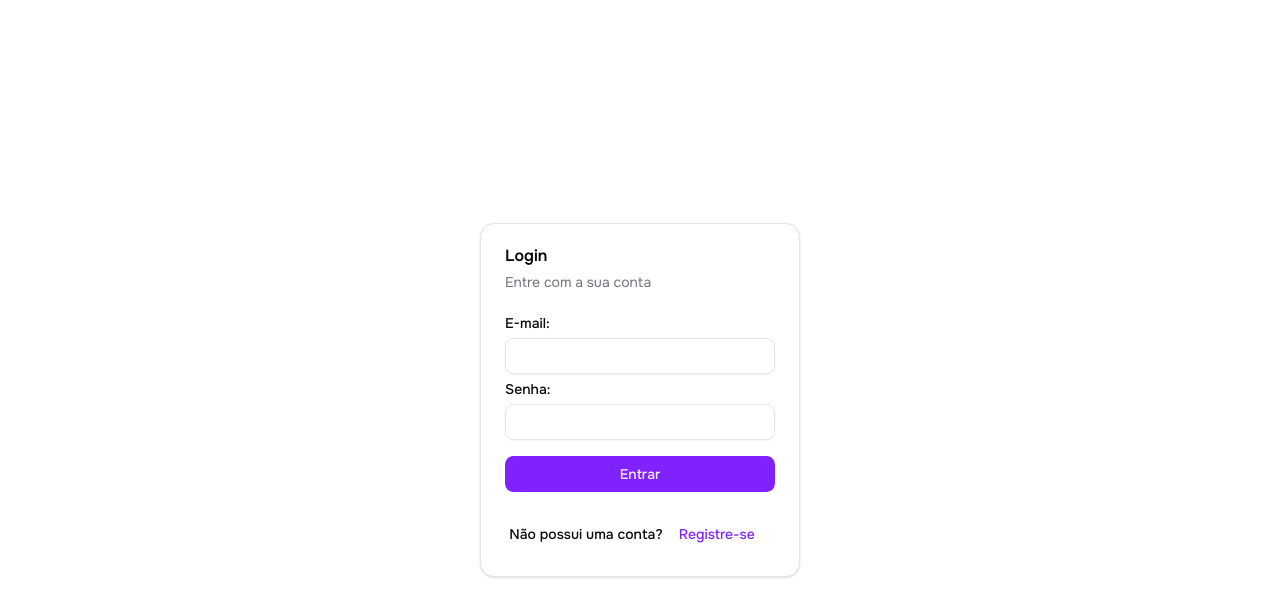
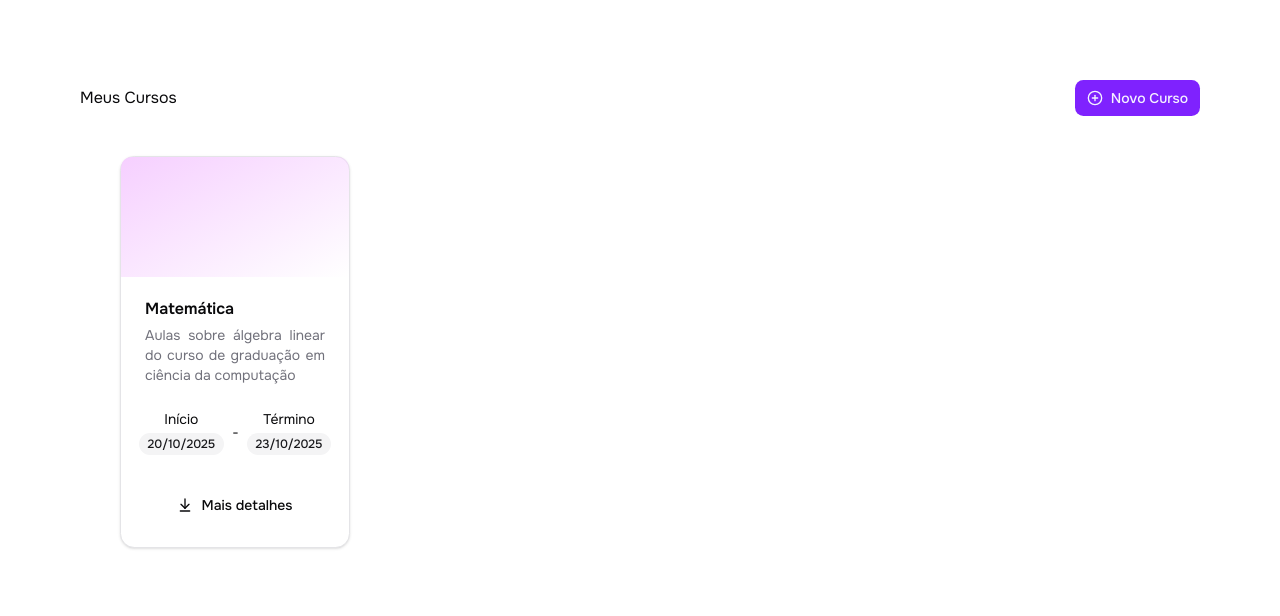
Before and after one commit to bianca-bpas/desafio-tecnico-frontend-vlab, a React (Vite) app: page /dashboard in a window 1280 px wide. Shown: the top 616 px of the page. Built offline with nearby package versions, Linux system fonts and the light colour scheme.

Commit message:
feat: implementa design da tela de Dashboard e define as routas com react-router-dom

```diff
--- a/package.json
+++ b/package.json
@@ -18,6 +18,7 @@
     "lucide-react": "^0.546.0",
     "react": "^19.1.1",
     "react-dom": "^19.1.1",
+    "react-router-dom": "^7.9.4",
     "tailwind-merge": "^3.3.1"
   },
   "devDependencies": {
--- /dev/null
+++ b/src/components/atoms/ui/badge.tsx
@@ -0,0 +1,46 @@
+import * as React from "react"
+import { Slot } from "@radix-ui/react-slot"
+import { cva, type VariantProps } from "class-variance-authority"
+
+import { cn } from "@/lib/utils"
+
+const badgeVariants = cva(
+  "inline-flex items-center justify-center rounded-full border px-2 py-0.5 text-xs font-medium w-fit whitespace-nowrap shrink-0 [&>svg]:size-3 gap-1 [&>svg]:pointer-events-none focus-visible:border-ring focus-visible:ring-ring/50 focus-visible:ring-[3px] aria-invalid:ring-destructive/20 dark:aria-invalid:ring-destructive/40 aria-invalid:border-destructive transition-[color,box-shadow] overflow-hidden",
+  {
+    variants: {
+      variant: {
+        default:
+          "border-transparent bg-primary text-primary-foreground [a&]:hover:bg-primary/90",
+        secondary:
+          "border-transparent bg-secondary text-secondary-foreground [a&]:hover:bg-secondary/90",
+        destructive:
+          "border-transparent bg-destructive text-white [a&]:hover:bg-destructive/90 focus-visible:ring-destructive/20 dark:focus-visible:ring-destructive/40 dark:bg-destructive/60",
+        outline:
+          "text-foreground [a&]:hover:bg-accent [a&]:hover:text-accent-foreground",
+      },
+    },
+    defaultVariants: {
+      variant: "default",
+    },
+  }
+)
+
+function Badge({
+  className,
+  variant,
+  asChild = false,
+  ...props
+}: React.ComponentProps<"span"> &
+  VariantProps<typeof badgeVariants> & { asChild?: boolean }) {
+  const Comp = asChild ? Slot : "span"
+
+  return (
+    <Comp
+      data-slot="badge"
+      className={cn(badgeVariants({ variant }), className)}
+      {...props}
+    />
+  )
+}
+
+export { Badge, badgeVariants }
--- /dev/null
+++ b/src/components/pages/Dashboard.tsx
@@ -0,0 +1,49 @@
+import { Card, CardHeader, CardFooter, CardTitle, CardDescription, CardContent } from "../atoms/ui/card"
+import { Button } from "../atoms/ui/button"
+import { CirclePlus } from "lucide-react"
+import { Label } from "@radix-ui/react-label"
+import { Badge } from "../atoms/ui/badge"
+import { ArrowDownToLine } from "lucide-react"
+
+export default function Dashboard () {
+    return (
+        <div className="p-20">
+            <div className="flex items-center justify-between">
+                <h1>Meus Cursos</h1>
+                <Button>
+                    <CirclePlus />
+                    Novo Curso
+                </Button>
+            </div>
+            <div className="p-10 grid grid-cols-1 sm:grid-cols-2 md:grid-cols-3 lg:grid-cols-4 gap-10">
+                <Card className="pt-0">
+                    <CardHeader className="bg-gradient-to-br from-fuchsia-200 h-30 rounded-t-lg">
+                    </CardHeader>
+                    <CardContent>
+                        <CardTitle className="pb-2">Matemática</CardTitle>
+                        <CardDescription className="text-justify">
+                            Aulas sobre álgebra linear do curso de graduação em ciência da computação
+                        </CardDescription>
+                    </CardContent>
+                    <CardFooter className="text-sm flex justify-center gap-2">
+                        <div className="flex flex-col items-center gap-1">
+                            <Label>Início</Label>
+                            <Badge variant={"secondary"}>20/10/2025</Badge>
+                        </div>
+                        <Label>-</Label>
+                        <div className="flex flex-col items-center gap-1">
+                            <Label>Término</Label>
+                            <Badge variant={"secondary"}>23/10/2025</Badge>
+                        </div>
+                    </CardFooter>
+                        <div className="flex justify-center mt-2">
+                            <Button variant={"ghost"} className="w-50 rounded-lg">
+                                <ArrowDownToLine />
+                                Mais detalhes
+                            </Button>
+                        </div>
+                </Card>
+            </div>
+        </div>
+    )
+}
--- a/src/main.tsx
+++ b/src/main.tsx
@@ -1,10 +1,13 @@
 import { StrictMode } from 'react'
 import { createRoot } from 'react-dom/client'
-import Login from './components/pages/Login'
+import { BrowserRouter } from 'react-router-dom'
+import { AppRoutes } from './routes/Router'
 import './index.css'
 
 createRoot(document.getElementById('root')!).render(
   <StrictMode>
-    <Login />
-  </StrictMode>,
+    <BrowserRouter>
+      <AppRoutes />
+    </BrowserRouter>
+  </StrictMode>
 )
--- /dev/null
+++ b/src/routes/Router.tsx
@@ -0,0 +1,12 @@
+import { Routes, Route } from 'react-router-dom'
+import Login from '@/components/pages/Login'
+import Dashboard from '@/components/pages/Dashboard'
+
+export function AppRoutes() {
+    return (
+        <Routes>
+            <Route path='/' element={<Login />} />
+            <Route path='/dashboard' element={<Dashboard />} />
+        </Routes>
+    )
+}
```
Also changed, not shown: 1 other file (tests, documents, lock files or other folders).
